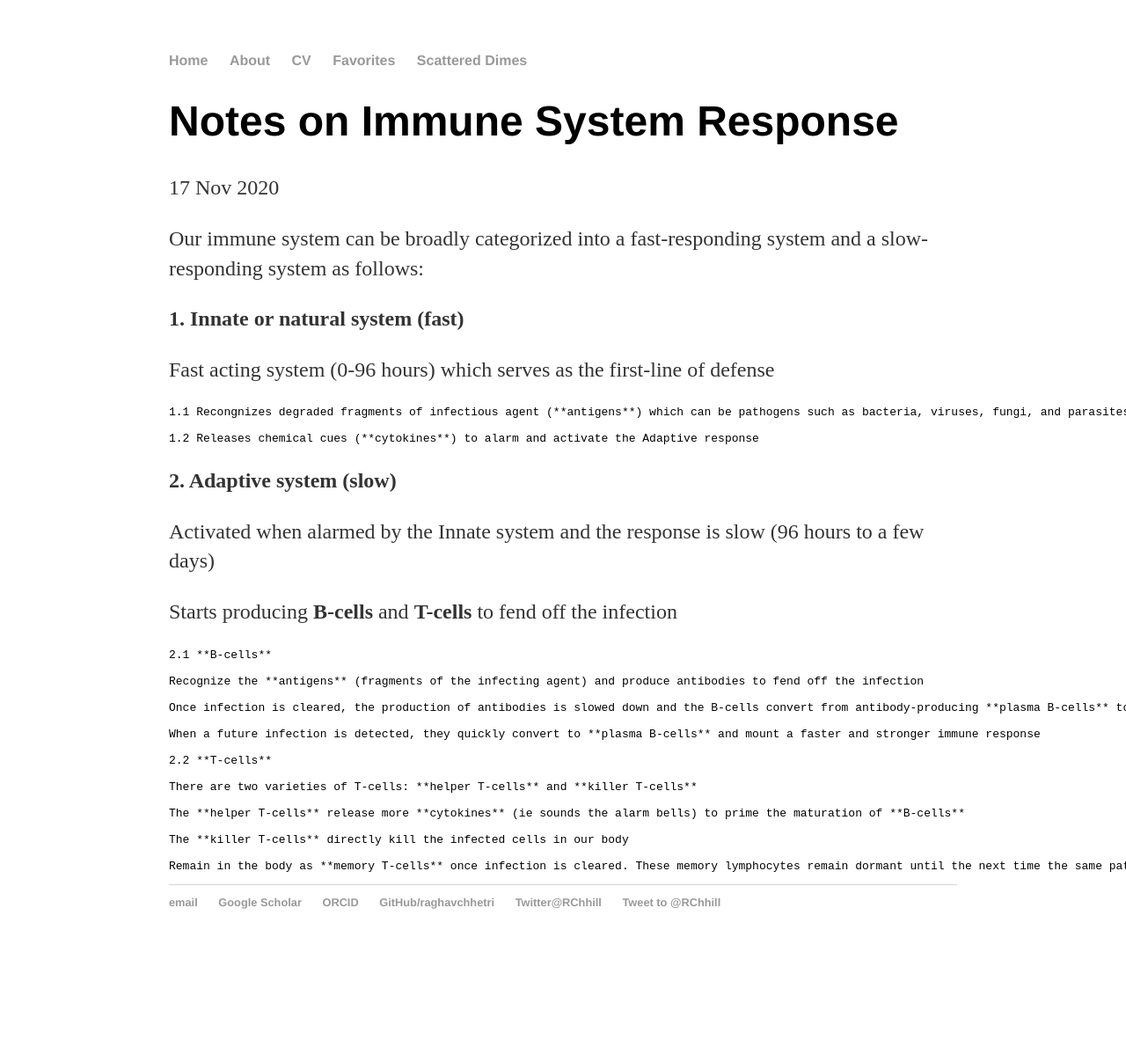
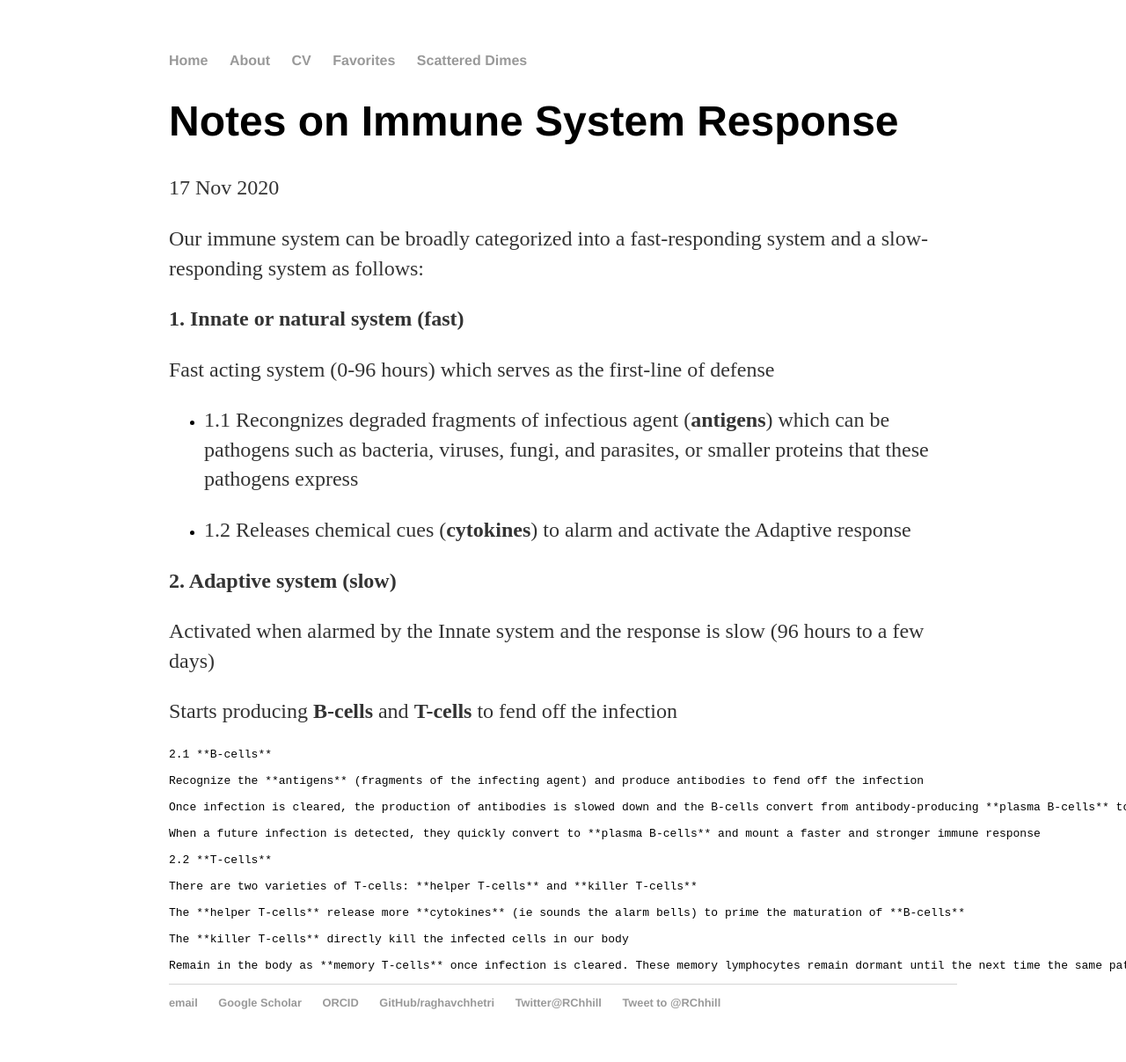
Before and after one commit to raghavchhetri/raghavchhetri.github.io, a Jekyll site: the page built from _posts/2020-11-17-notes-on-immune-system-response.md, in a window 1280 px wide. Shown: the whole page at 88% size. Built offline with Jekyll 4.4.1, drawn with Linux system fonts in a browser that asks for light colours; comment, search, counter and statistics services are not loaded; before the commit the page ends 1093 px from its top, so only the background shows below that.

```diff
--- a/_posts/2020-11-17-notes-on-immune-system-response.md
+++ b/_posts/2020-11-17-notes-on-immune-system-response.md
@@ -10,9 +10,9 @@ Our immune system can be broadly categorized into a fast-responding system and a
 
 Fast acting system (0-96 hours) which serves as the first-line of defense
 
-    1.1 Recongnizes degraded fragments of infectious agent (**antigens**) which can be pathogens such as bacteria, viruses, fungi, and parasites, or smaller proteins that these pathogens express
+- 1.1 Recongnizes degraded fragments of infectious agent (**antigens**) which can be pathogens such as bacteria, viruses, fungi, and parasites, or smaller proteins that these pathogens express
 
-    1.2 Releases chemical cues (**cytokines**) to alarm and activate the Adaptive response
+- 1.2 Releases chemical cues (**cytokines**) to alarm and activate the Adaptive response
 
 
 **2. Adaptive system (slow)**
```
